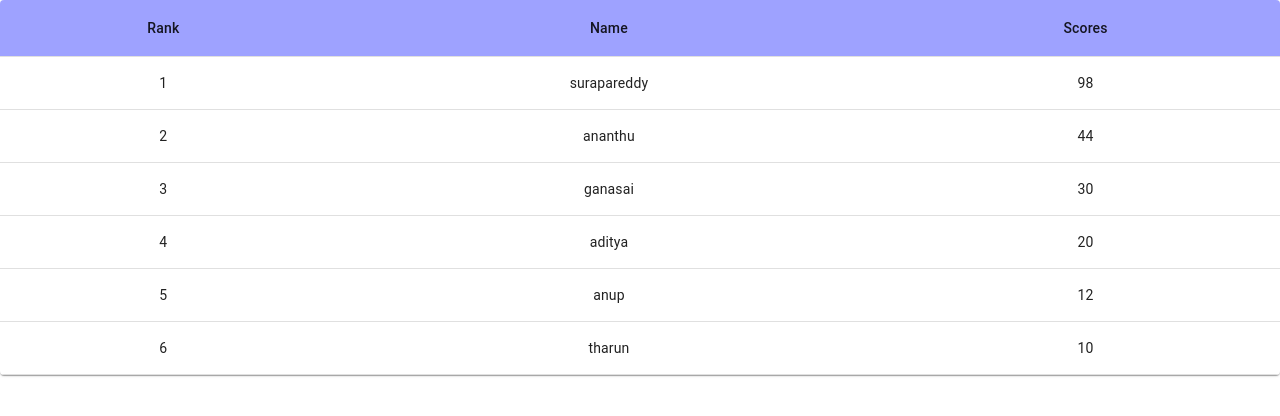
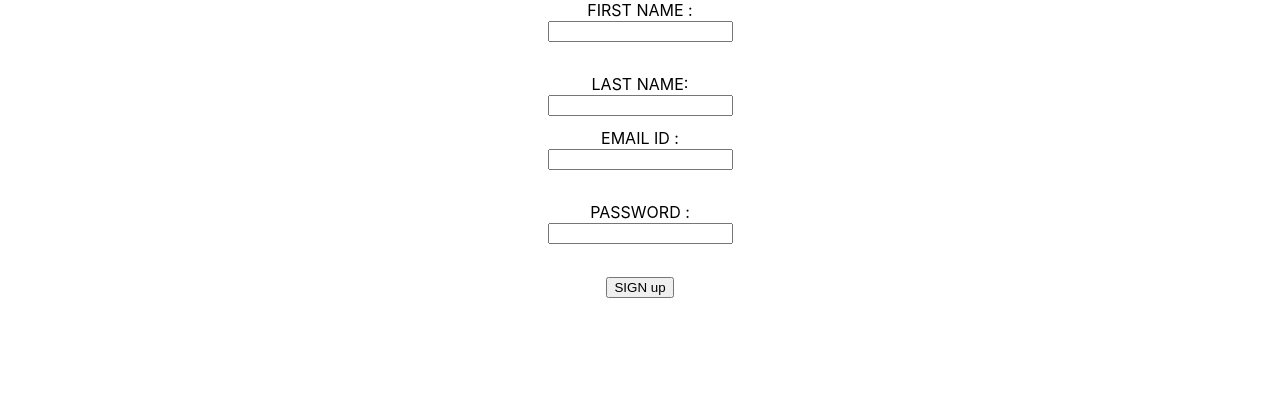
Before and after one commit to jerryadi29/MULTIPLAYER-TRIVIAL-GAME, a React (Create React App) app: page / in a window 1280 px wide. Shown: the top 416 px of the page. Built offline with nearby package versions, Linux system fonts and the light colour scheme.

Commit message:
created login and registration page

```diff
--- a/package.json
+++ b/package.json
@@ -13,7 +13,9 @@
     "json-server": "^0.17.3",
     "react": "^18.2.0",
     "react-dom": "^18.2.0",
+    "react-hook-form": "^7.45.4",
     "react-scripts": "5.0.1",
+    "react-toastify": "^9.1.3",
     "styled-component": "^2.8.0",
     "web-vitals": "^2.1.4"
   },
@@ -40,5 +42,8 @@
       "last 1 firefox version",
       "last 1 safari version"
     ]
+  },
+  "devDependencies": {
+    "@hookform/devtools": "^4.3.1"
   }
 }
--- a/src/App.js
+++ b/src/App.js
@@ -1,11 +1,16 @@
 import LeaderBoardComponent from './component/leaderboard';
 import './App.css';
+import { LoginComponent } from './component/login';
+import { RegistrationComponent } from './component/registration';
 
 function App() {
   return (
     <div className="App">
-        <LeaderBoardComponent>
-        </LeaderBoardComponent>
+
+      <RegistrationComponent></RegistrationComponent>
+        {/* <LoginComponent></LoginComponent> */}
+        {/* <LeaderBoardComponent>
+        </LeaderBoardComponent> */}
     </div>
   );
 }
--- a/src/assests/db.json
+++ b/src/assests/db.json
@@ -30,5 +30,21 @@
       "name": "anup",
       "score": 12
     }
+  ],
+  "users": [
+    {
+      "firstname": "aditya",
+      "lastname": "rout",
+      "emailid": "adityarout291997@gmail.com",
+      "password": "Golu@9936",
+      "id": 1
+    },
+    {
+      "firstname": "jerry",
+      "lastname": "adi",
+      "emailid": "jerryadi@gmail.com",
+      "password": "Jerry@04",
+      "id": 2
+    }
   ]
 }
--- /dev/null
+++ b/src/component/login.jsx
@@ -0,0 +1,88 @@
+import { useForm } from "react-hook-form";
+import { DevTool } from "@hookform/devtools";
+import { toast, ToastContainer } from 'react-toastify';
+import "react-toastify/dist/ReactToastify.css";
+import { useContext } from "react";
+import http from '../http';
+import { AuthContext } from "../context/authprovider";
+
+export const LoginComponent = () => {
+
+    const { setauth } = useContext(AuthContext)
+    const { register, control, handleSubmit, formState: { errors } } = useForm({
+        defaultValues: {
+            emailid: "",
+            password: ""
+        }
+    });
+
+
+
+    const onSubmit = async (data) => {
+        console.log(data);
+        let res;
+        try {
+             res = await http.post('/users',
+
+                {
+                    header: "application/json",
+                    withCredentials:true
+                }
+            );
+
+           setauth(data);
+
+        } catch(err) {
+                if(res.status!=200){
+                    toast.error('error while logging',{
+                        position: toast.POSITION.BOTTOM_CENTER
+                    });
+                }else if(res.status==401){
+                    toast.error('unathorised',{
+                        position: toast.POSITION.BOTTOM_RIGHT
+                    });
+                }
+        }
+    }
+    return (
+        <>
+            <form onSubmit={handleSubmit(onSubmit)} noValidate >
+                <label htmlFor="emailid">EMAIL ID :</label>
+                <br />
+                <input type="text" id="emailid" {...register("emailid", {
+                    required: {
+                        value: true,
+                        message: "email id required"
+                    }, pattern: {
+                        value: /^\w+([\.-]?\w+)*@\w+([\.-]?\w+)*(\.\w{2,3})+$/,
+                        message: "invalid emailid "
+                    }
+
+                })} />
+                <p style={{ color: "red", fontSize: "12px" }}>{errors.emailid?.message}</p>
+                <br />
+                <label htmlFor="password">PASSWORD  :</label>
+                <br />
+                <input type="password" {...register("password", {
+                    required: {
+                        value: true,
+                        message: "password is required"
+                    }, pattern: {
+                        value: /^(?=.*?[A-Z])(?=.*?[a-z])(?=.*?[0-9])(?=.*?[#?!@$%^&*-]).{8,}$/,
+                        message: "invalid password"
+                    },
+                    minLength: {
+                        value: 8,
+                        message: "required minimum 8 length"
+                    }
+                })} />
+                <p style={{ color: "red", fontSize: "12px" }}>{errors.password?.message}</p>
+
+                <br />
+                <button>Submit</button>
+                <ToastContainer></ToastContainer>
+            </form>
+            <DevTool control={control} />
+        </>
+    );
+}
--- /dev/null
+++ b/src/component/registration.jsx
@@ -0,0 +1,110 @@
+import { useForm } from "react-hook-form";
+import { DevTool } from "@hookform/devtools";
+import { toast, ToastContainer } from 'react-toastify';
+import "react-toastify/dist/ReactToastify.css";
+import http from '../http';
+
+export const RegistrationComponent = () => {
+
+
+    const { register, control, handleSubmit, formState: { errors } } = useForm({
+        defaultValues: {
+            firstname: "",
+            lastname: "",
+            emailid: "",
+            password: ""
+        }
+    });
+
+
+
+    const onSubmit = async (data) => {
+        console.log(data);
+        let res
+        try {
+            res = await http.post('/users',
+                JSON.stringify(data),
+                {
+                    header: "multipart/form-data",
+                    withCredentials: true
+                }
+            );
+
+            if (res.status == 200) {
+                toast.success('successfully registered', {
+                    position: toast.POSITION.BOTTOM_CENTER
+                });
+            }
+
+
+
+        } catch (err) {
+            if (err.status != 200) {
+                toast.error('error while signing', {
+                    position: toast.POSITION.BOTTOM_CENTER
+                });
+            }
+        }
+    }
+    return (
+        <>
+            <form onSubmit={handleSubmit(onSubmit)} noValidate >
+                <label htmlFor="firstname">FIRST NAME :</label>
+                <br />
+                <input type="text" id="firstname" {...register("firstname", {
+                    required: {
+                        value: true,
+                        message: "firstname required"
+                    }
+
+                })} />
+                <p style={{ color: "red", fontSize: "12px" }}>{errors.firstname?.message}</p>
+
+                <br />
+
+
+                <label htmlFor="lastname">LAST NAME:</label>
+                <br />
+                <input type="text" id="lastname" {...register("lastname")} />
+                <p style={{ color: "red", fontSize: "12px" }}>{errors.lastname?.message}</p>
+
+
+                <label htmlFor="emailid">EMAIL ID :</label>
+                <br />
+                <input type="text" id="emailid" {...register("emailid", {
+                    required: {
+                        value: true,
+                        message: "email id required"
+                    }, pattern: {
+                        value: /^\w+([\.-]?\w+)*@\w+([\.-]?\w+)*(\.\w{2,3})+$/,
+                        message: "invalid emailid "
+                    }
+
+                })} />
+                <p style={{ color: "red", fontSize: "12px" }}>{errors.emailid?.message}</p>
+                <br />
+                <label htmlFor="password">PASSWORD  :</label>
+                <br />
+                <input type="password" {...register("password", {
+                    required: {
+                        value: true,
+                        message: "password is required"
+                    }, pattern: {
+                        value: /^(?=.*?[A-Z])(?=.*?[a-z])(?=.*?[0-9])(?=.*?[#?!@$%^&*-]).{8,}$/,
+                        message: "invalid password"
+                    },
+                    minLength: {
+                        value: 8,
+                        message: "required minimum 8 length"
+                    }
+                })} />
+                <p style={{ color: "red", fontSize: "12px" }}>{errors.password?.message}</p>
+
+                <br />
+                <button>SIGN up</button>
+                <ToastContainer></ToastContainer>
+            </form>
+            <DevTool control={control} />
+        </>
+    );
+}
--- /dev/null
+++ b/src/context/authprovider.jsx
@@ -0,0 +1,15 @@
+import {useState, createContext } from "react";
+
+export const AuthContext=createContext();
+
+export const AuthProviderComponent=({children})=>{
+    const[auth,setauth]=useState({});
+
+    return(
+        <>
+        <AuthContext.Provider value={{auth,setauth}}>
+            {children}
+        </AuthContext.Provider>
+        </>
+    )
+}
--- a/src/http.js
+++ b/src/http.js
@@ -1,7 +1,8 @@
 import axios from "axios";
 
 export default axios.create({
-    baseURL: "http://localhost:3000",
+    baseURL: "http://localhost:8080",
     headers: {
         "Content-type": "application/json"
+    }
 })
--- a/src/index.js
+++ b/src/index.js
@@ -2,12 +2,16 @@ import React from 'react';
 import ReactDOM from 'react-dom/client';
 import './index.css';
 import App from './App';
+import { AuthProviderComponent } from './context/authprovider';
 import reportWebVitals from './reportWebVitals';
 
 const root = ReactDOM.createRoot(document.getElementById('root'));
 root.render(
   <React.StrictMode>
+    <AuthProviderComponent>
     <App />
+    </AuthProviderComponent>
+
   </React.StrictMode>
 );
 
--- a/src/services/scoredetails.js
+++ b/src/services/scoredetails.js
@@ -1,4 +1,4 @@
-import axios from "axios";
+
 import http from 'src/http.js';
 
 
```
Also changed, not shown: 1 other file (tests, documents, lock files or other folders). Lines whose indentation alone changed are shown as unchanged.
